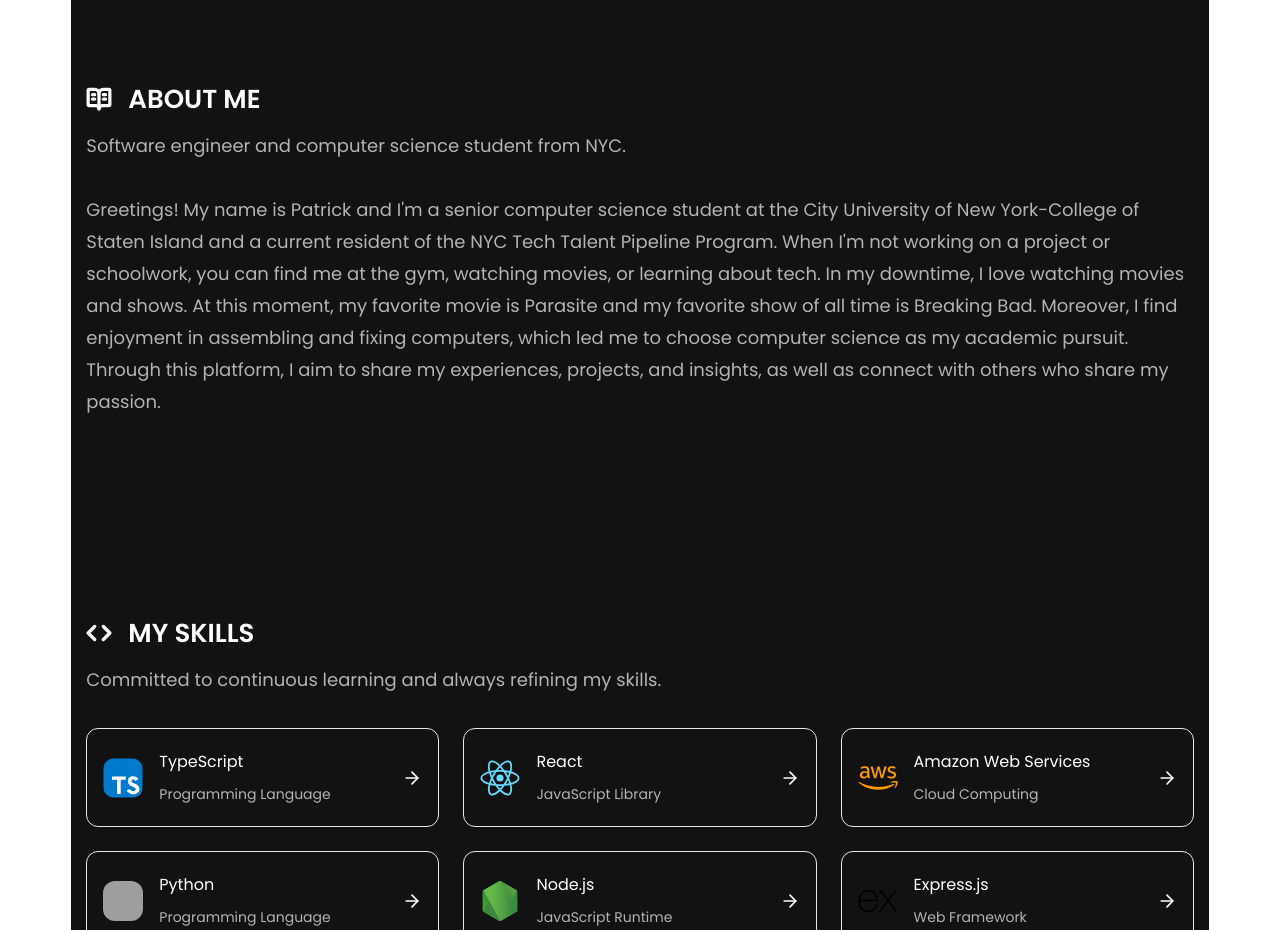
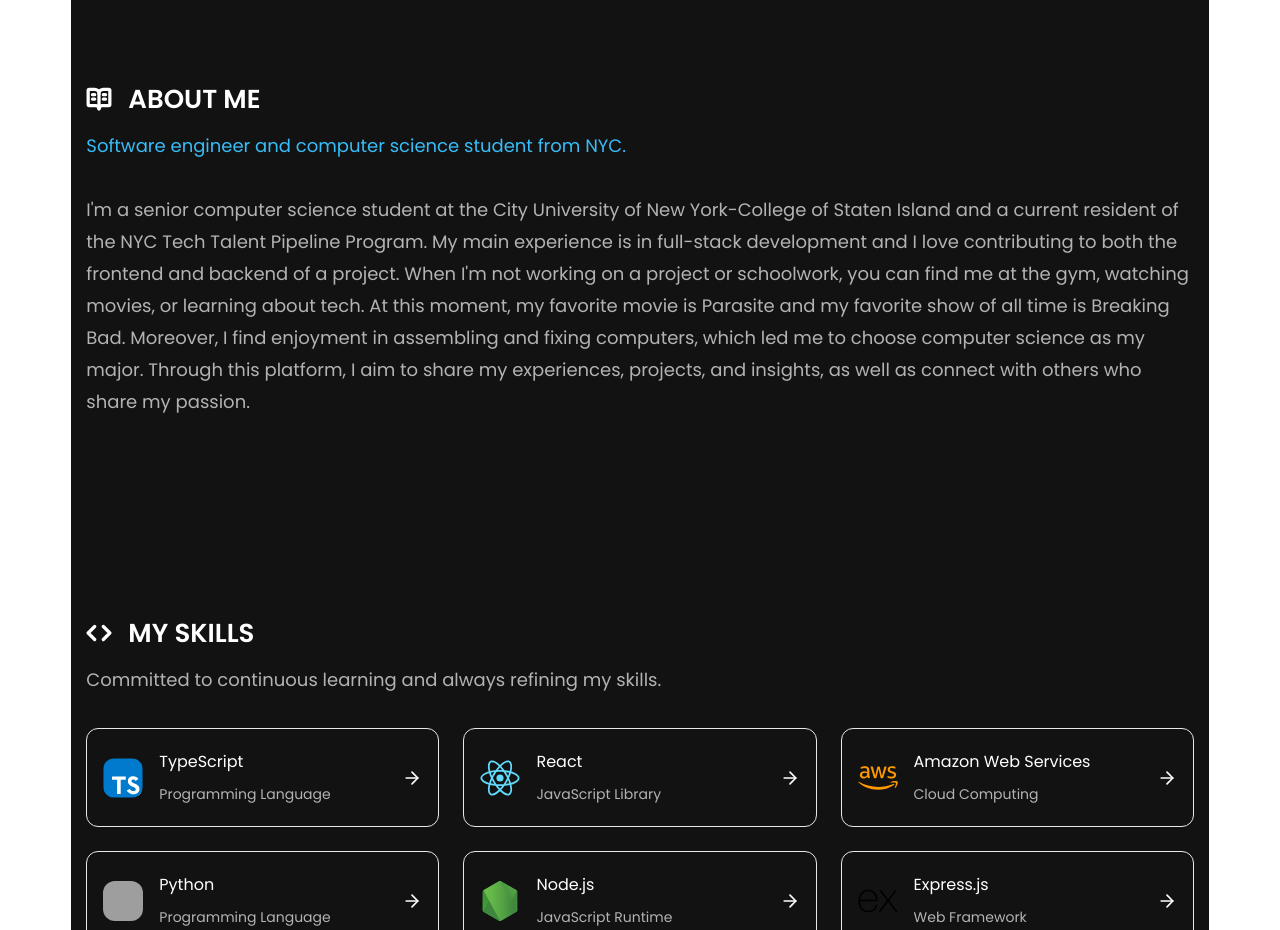
Before and after one commit to PatrickLisiecki/personal-site, a React (Vite) app: page / in a window 1280 px wide. Shown: the part 820-1750 px from the top of the page. Built offline with nearby package versions, Linux system fonts and the light colour scheme; grey boxes are pictures that could not be loaded.

Commit message:
edit about section paragraph

```diff
--- a/src/components/sections/About.jsx
+++ b/src/components/sections/About.jsx
@@ -14,19 +14,17 @@ export default function About() {
                     <h3 className="text-[26px] font-semibold uppercase leading-[46px]">About Me</h3>
                 </div>
 
-                <p className="dark:text-neutral-dark-secondary text-neutral-light-secondary mb-8">
-                    Software engineer and computer science student from NYC.
-                </p>
+                <p className="mb-8 text-accent">Software engineer and computer science student from NYC.</p>
 
                 <p className="text-neutral-light-secondary dark:text-neutral-dark-secondary font-[16px]">
-                    Greetings! My name is Patrick and I'm a senior computer science student at the City University of
-                    New York-College of Staten Island and a current resident of the NYC Tech Talent Pipeline Program.
-                    When I'm not working on a project or schoolwork, you can find me at the gym, watching movies, or
-                    learning about tech. In my downtime, I love watching movies and shows. At this moment, my favorite
-                    movie is Parasite and my favorite show of all time is Breaking Bad. Moreover, I find enjoyment in
-                    assembling and fixing computers, which led me to choose computer science as my academic pursuit.
-                    Through this platform, I aim to share my experiences, projects, and insights, as well as connect
-                    with others who share my passion.
+                    I'm a senior computer science student at the City University of New York-College of Staten Island
+                    and a current resident of the NYC Tech Talent Pipeline Program. My main experience is in full-stack
+                    development and I love contributing to both the frontend and backend of a project. When I'm not
+                    working on a project or schoolwork, you can find me at the gym, watching movies, or learning about
+                    tech. At this moment, my favorite movie is Parasite and my favorite show of all time is Breaking
+                    Bad. Moreover, I find enjoyment in assembling and fixing computers, which led me to choose computer
+                    science as my major. Through this platform, I aim to share my experiences, projects, and insights,
+                    as well as connect with others who share my passion.
                 </p>
             </div>
         </section>
```
